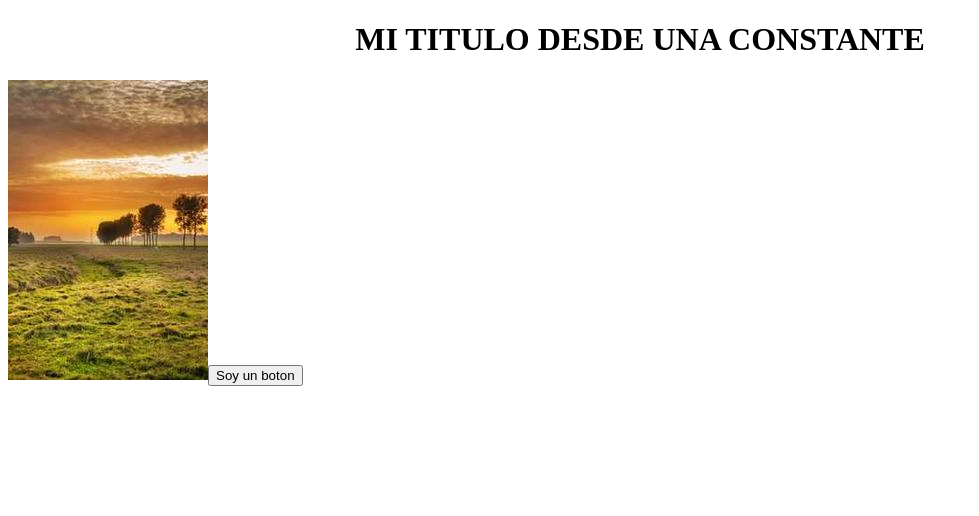
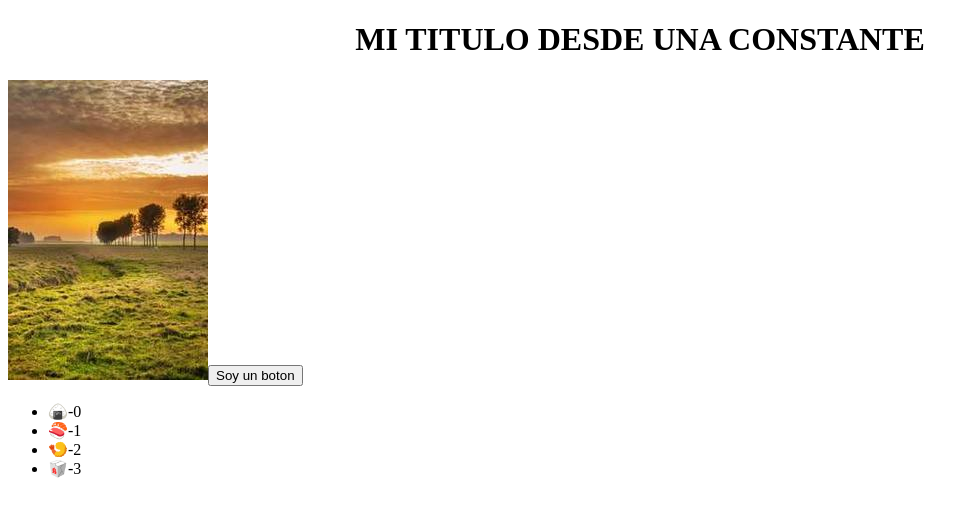
Before and after one commit to elpolituber/fundamentosReact, a React (Vite) app: page / in a window 1280 px wide. Shown: the top 516 px of the page, without its empty margins (0-979 px from the left). Built offline with nearby package versions, Linux system fonts and the light colour scheme.

Commit message:
recorer element con js

```diff
--- a/src/App.jsx
+++ b/src/App.jsx
@@ -22,12 +22,20 @@ const App = () => {
   const classTitle = "text-center";
   //const pathImg=img1;
   const user=false;
+  const fruts=['🍙','🍣','🍤','🥡'];
   return (
     <>
       <h1 className={classTitle}> {title.toLocaleUpperCase()}</h1>
       <img src={img1} alt={`imagen-${title}`}/>
       <MyButton/>
       {user && <Tenario1/>}
+      <ul>
+        {fruts.map((frut,index)=>(
+          <li key={index}>
+            {frut}-{index}
+          </li>
+        ))}
+      </ul>
     </>
   )
 };
```
